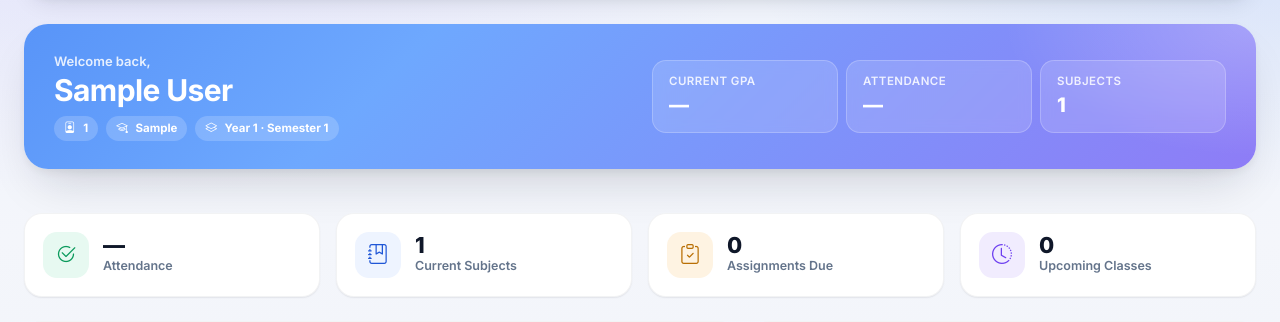
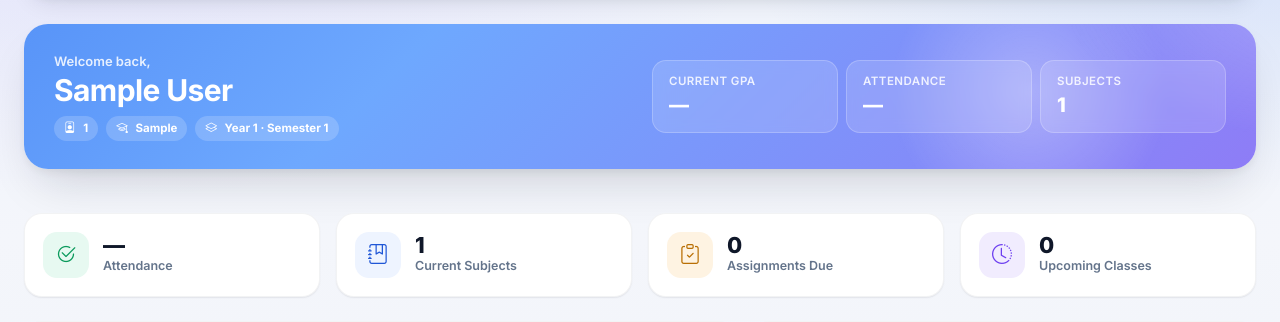
Before and after one commit to SorerBadCoding/NUMIC-, a Django app: page / in a window 1280 px wide. Shown: the part 81-403 px from the top of the page. Run offline with Django 5.2, Linux system fonts and the light colour scheme; a user stored in the database is signed in; tables that the repository leaves empty hold one stand-in row (values such as "Sample post"); grey boxes marked "Sample" are stand-in pictures; data that the repository does not hold is empty; some libraries are stand-ins or nearby versions.

Commit message:
Add floating glow-orb animation to the hero welcome banner
The hero already had a gradient-shift animation, but it was too subtle
on similar blue tones to read as animated. Adds two GPU-cheap
transform/opacity floating orbs (::before + the existing ::after
sheen) that drift slowly behind the text and stat cards.

Co-Authored-By: Claude Sonnet 5 <noreply@anthropic.com>

```diff
--- a/static/css/animations.css
+++ b/static/css/animations.css
@@ -140,6 +140,39 @@ button.num-class-card,
   100% { background-position: 40% 0%; }
 }
 
+/* Floating glow orbs — pure transform/opacity, GPU-cheap, drift behind the
+   text/stat cards (which sit at z-index:1) to add depth to the flat gradient. */
+.num-hero::before {
+  content: "";
+  position: absolute;
+  width: 260px;
+  height: 260px;
+  border-radius: 50%;
+  top: -90px;
+  right: 6%;
+  background: radial-gradient(circle, rgba(255, 255, 255, .38), transparent 70%);
+  filter: blur(1px);
+  pointer-events: none;
+}
+@media (prefers-reduced-motion: no-preference) {
+  .num-hero::before {
+    animation: num-hero-orb-float-a 10s ease-in-out infinite alternate;
+  }
+  .num-hero::after {
+    animation: num-hero-orb-float-b 12s ease-in-out infinite alternate;
+  }
+}
+@keyframes num-hero-orb-float-a {
+  0%   { transform: translate(0, 0) scale(1); opacity: .6; }
+  50%  { transform: translate(-32px, 40px) scale(1.15); opacity: .9; }
+  100% { transform: translate(16px, -18px) scale(.92); opacity: .55; }
+}
+@keyframes num-hero-orb-float-b {
+  0%   { transform: translate(0, 0) scale(1); }
+  50%  { transform: translate(24px, -20px) scale(1.1); }
+  100% { transform: translate(-18px, 14px) scale(.95); }
+}
+
 /* ---------------------------------------------------------------------- */
 /* Scroll reveal (below-the-fold cards fade up as they enter view)        */
 /* ---------------------------------------------------------------------- */
```
